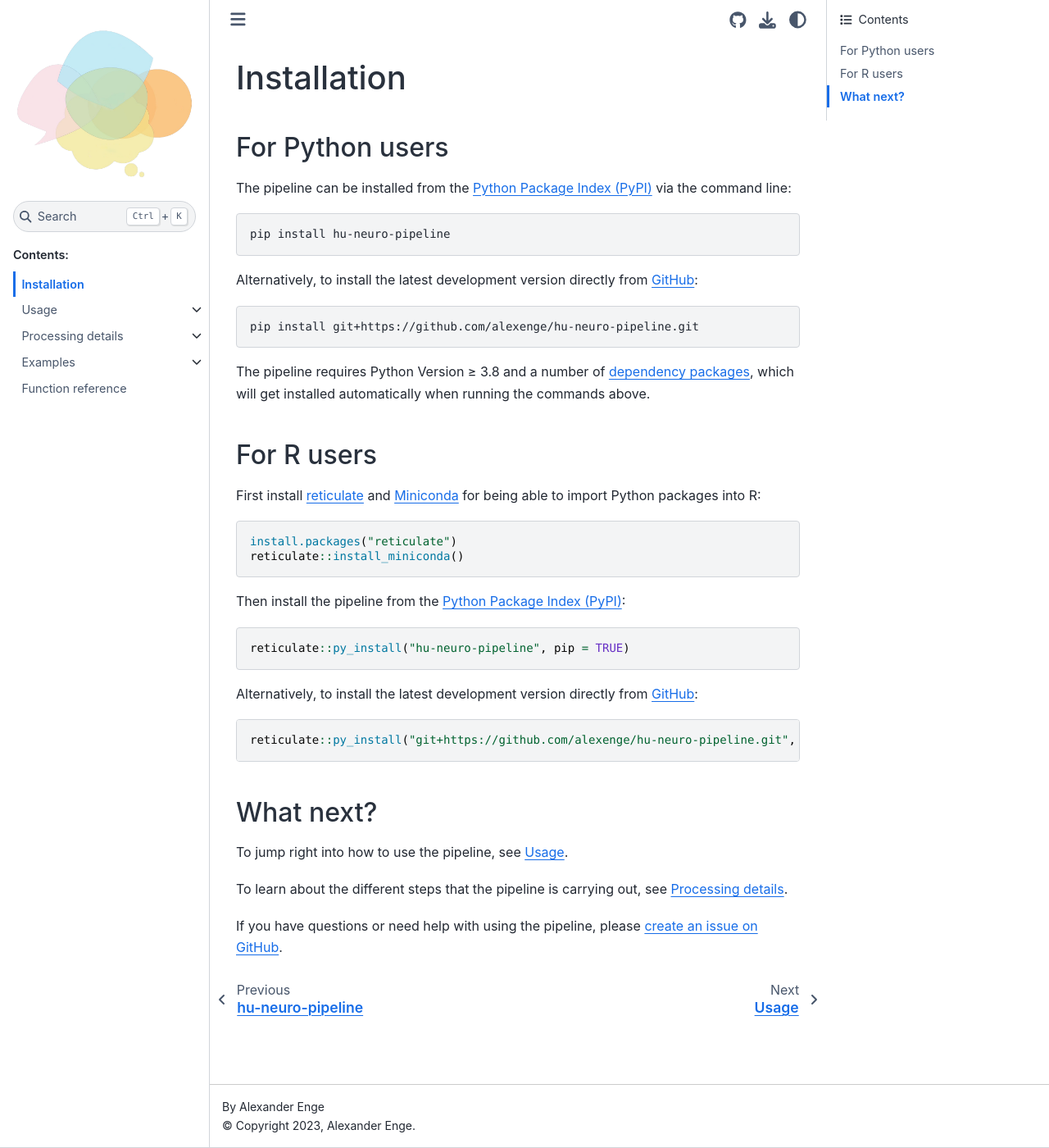
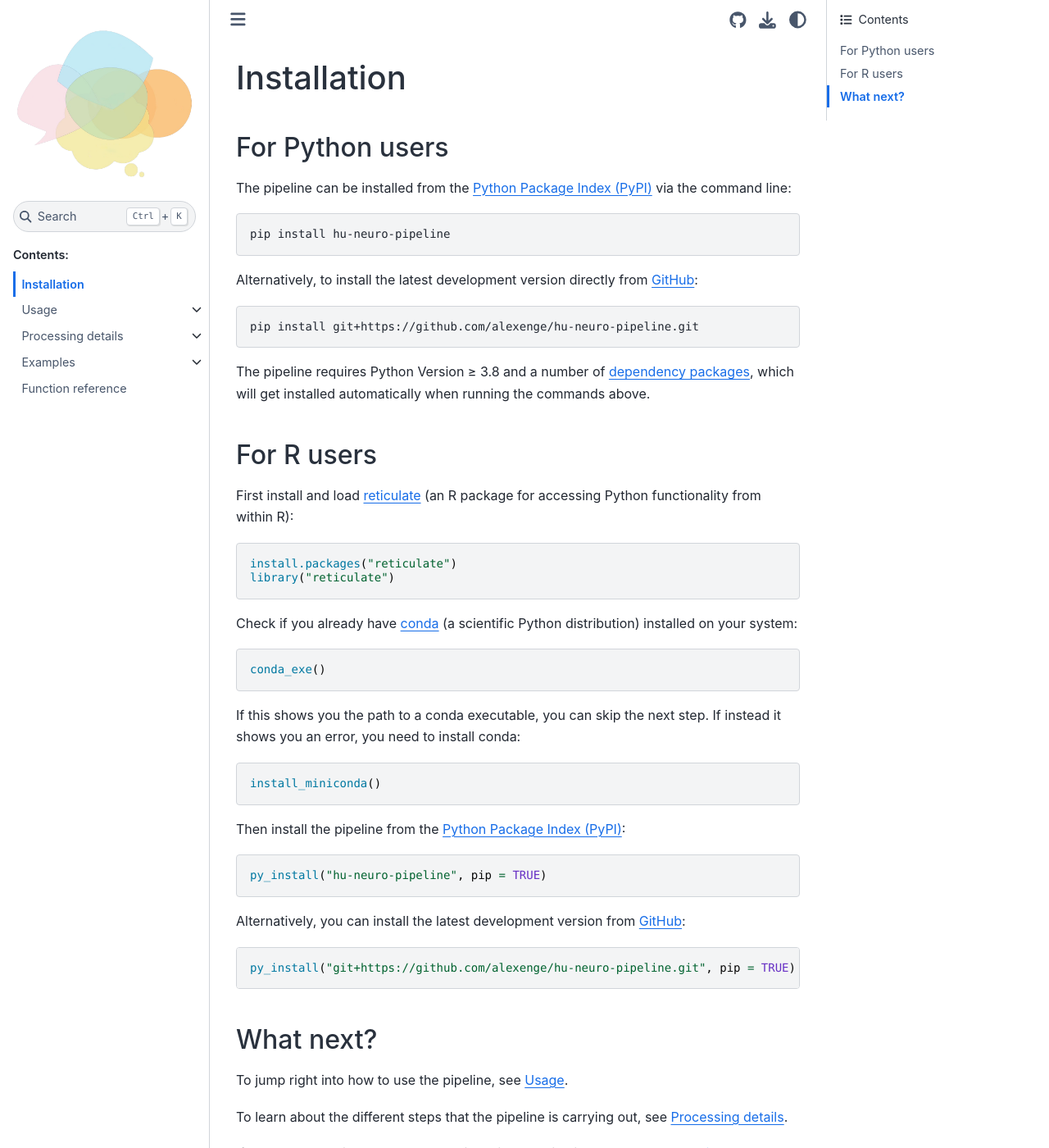
Before and after one commit to alexenge/hu-neuro-pipeline, a Sphinx documentation site: the page built from doc/source/installation.rst, in a window 1280 px wide and 1400 px high. Shown: the whole window at 82% size. Built offline with Sphinx 7.4.7 and the Sphinx Book theme 1.1.4, drawn with Linux system fonts in a browser that asks for light colours; pages that are not in the unit, such as notebooks, are missing from menus; the version number could not be read and is left out.

Commit message:
Clarify installation instructions

```diff
--- a/doc/source/installation.rst
+++ b/doc/source/installation.rst
@@ -16,29 +16,42 @@
 
     pip install git+https://github.com/alexenge/hu-neuro-pipeline.git
 
-The pipeline requires Python Version ≥ 3.8 and a number of `dependency packages <https://github.com/alexenge/hu-neuro-pipeline/blob/doc/add-sphinx/setup.py#L47-L55>`_, which will get installed automatically when running the commands above.
+The pipeline requires Python Version ≥ 3.8 and a number of `dependency packages <https://github.com/alexenge/hu-neuro-pipeline/blob/main/setup.py#L49-L57>`_, which will get installed automatically when running the commands above.
 
 For R users
 -----------
 
-First install `reticulate <https://rstudio.github.io/reticulate>`_ and `Miniconda <https://docs.conda.io/en/latest/miniconda.html>`_ for being able to import Python packages into R:
+First install and load `reticulate <https://rstudio.github.io/reticulate>`_ (an R package for accessing Python functionality from within R):
 
 .. code-block:: r
 
     install.packages("reticulate")
-    reticulate::install_miniconda()
+    library("reticulate")
+
+Check if you already have `conda <https://docs.conda.io/en/latest/>`_ (a scientific Python distribution) installed on your system:
+
+.. code-block:: r
+
+    conda_exe()
+
+If this shows you the path to a conda executable, you can skip the next step.
+If instead it shows you an error, you need to install conda:
+
+.. code-block:: r
+
+    install_miniconda()
 
 Then install the pipeline from the `Python Package Index (PyPI) <https://pypi.org/project/hu-neuro-pipeline>`_:
 
 .. code-block:: r
 
-    reticulate::py_install("hu-neuro-pipeline", pip = TRUE)
+    py_install("hu-neuro-pipeline", pip = TRUE)
 
-Alternatively, to install the latest development version directly from `GitHub`_:
+Alternatively, you can install the latest development version from `GitHub`_:
 
 .. code-block:: r
 
-    reticulate::py_install("git+https://github.com/alexenge/hu-neuro-pipeline.git", pip = TRUE)
+    py_install("git+https://github.com/alexenge/hu-neuro-pipeline.git", pip = TRUE)
 
 What next?
 ----------
```
Also changed, not shown: README.md (+23 -10 lines).
